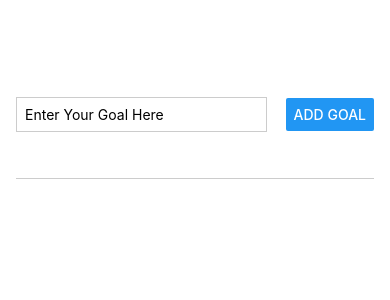
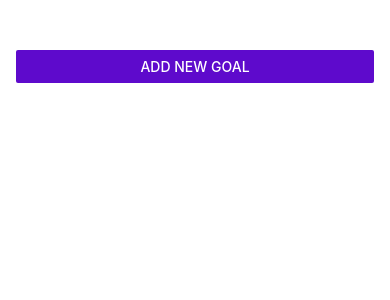
Before and after one commit to CoreySumma/react-native-goals, a React Native app: screen / in a window 390 px wide. Shown: the top 300 px of the page. Built offline with nearby package versions, Linux system fonts and the light colour scheme.

Commit message:
conditional button to show goals

```diff
--- a/App.js
+++ b/App.js
@@ -1,16 +1,21 @@
 import { useState } from "react";
-import { StyleSheet, View, FlatList } from "react-native";
+import { StyleSheet, View, FlatList, Button } from "react-native";
 
 import GoalItem from "./components/GoalItem";
 import GoalInput from "./components/GoalInput";
 
 export default function App() {
   const [goalsList, setGoalsList] = useState([]);
+  const [modalIsVisible, setModalIsVisible] = useState(false);
+
+  function startAddGoalHandler() {
+    setModalIsVisible(true);
+  }
 
   function addGoalHandler(enteredGoalText) {
     setGoalsList((currentGoals) => [
       ...goalsList,
-      { text: enteredGoalText, id: Math.random.toString() },
+      { text: enteredGoalText, id: Math.random().toString() },
     ]);
   }
 
@@ -22,7 +27,12 @@
 
   return (
     <View style={styles.appContainer}>
-      <GoalInput onAddGoal={addGoalHandler} />
+      <Button
+        title="Add New Goal"
+        color="#5e0acc"
+        onPress={startAddGoalHandler}
+      />
+      {modalIsVisible && <GoalInput onAddGoal={addGoalHandler} />}
       <View style={styles.goalsContainer}>
         <FlatList
           data={goalsList}
--- a/components/GoalInput.js
+++ b/components/GoalInput.js
@@ -1,4 +1,4 @@
-import { View, Button, TextInput, StyleSheet } from "react-native";
+import { View, Button, TextInput, StyleSheet, Modal } from "react-native";
 import { useState } from "react";
 
 export default function GoalInput(props) {
@@ -15,6 +15,7 @@
 
   return (
     <>
+      <Modal>
         <View style={styles.inputContainer}>
           <TextInput
             style={styles.textInput}
@@ -24,6 +25,7 @@
           />
           <Button title="Add Goal" onPress={addGoalHandler} />
         </View>
+      </Modal>
     </>
   );
 }
--- a/components/GoalItem.js
+++ b/components/GoalItem.js
@@ -2,11 +2,15 @@
 
 export default function GoalItem(props) {
   return (
-    <Pressable onPress={props.onDeleteItem.bind(this, props.id)}>
-      <View style={styles.goalItem}>
+    <View style={styles.goalItem}>
+      <Pressable
+        android_ripple={{ color: "#dddddd" }}
+        onPress={props.onDeleteItem.bind(this, props.id)}
+        style={({pressed}) => pressed && styles.pressedItem}
+      >
         <Text style={styles.goalText}>{props.text}</Text>
-      </View>
-    </Pressable>
+      </Pressable>
+    </View>
   );
 }
 
@@ -15,9 +19,12 @@
     margin: 8,
     borderRadius: 6,
     backgroundColor: "#5e0acc",
-    padding: 8,
+  },
+  pressedItem: {
+    opacity: 0.5
   },
   goalText: {
     color: "white",
+    padding: 8,
   },
 });
```
Lines whose indentation alone changed are shown as unchanged.
